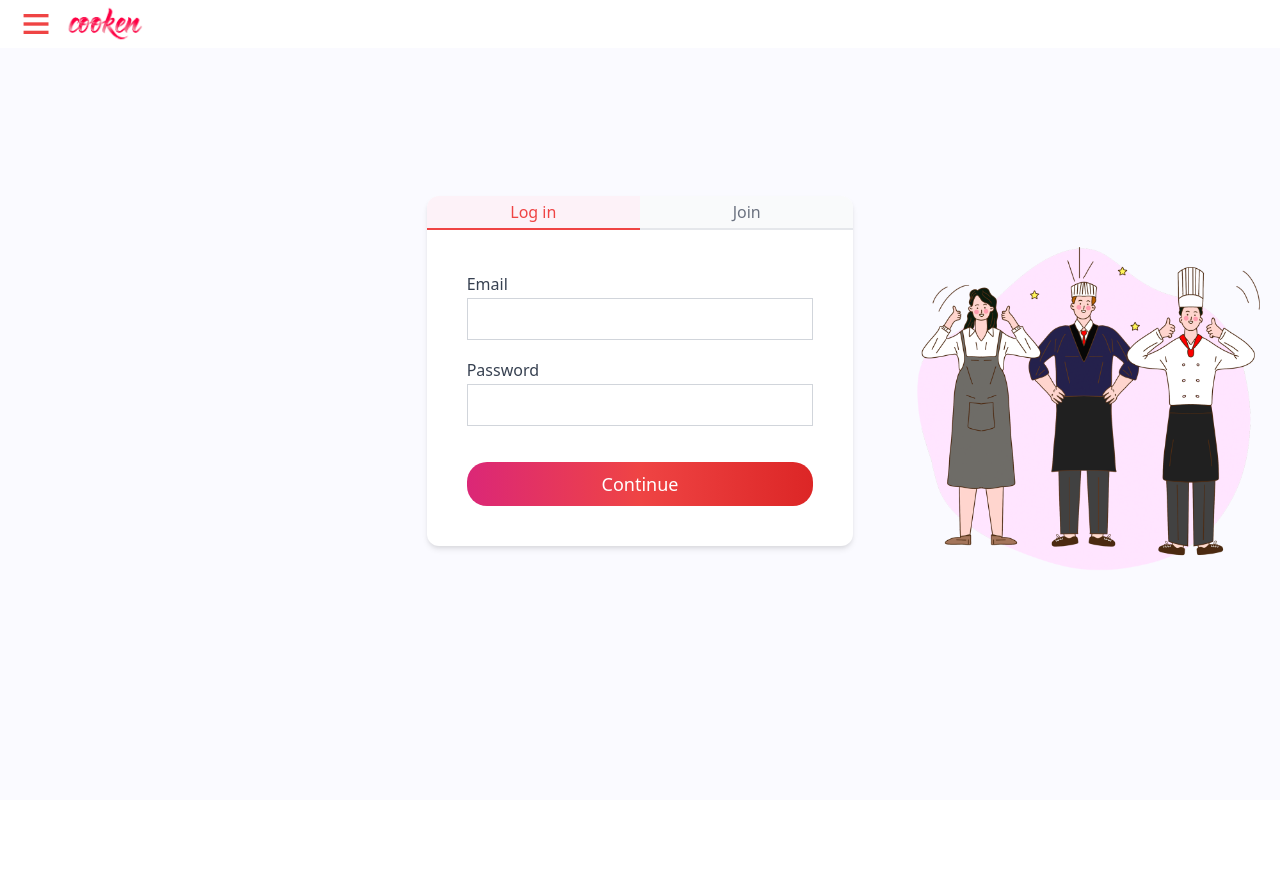
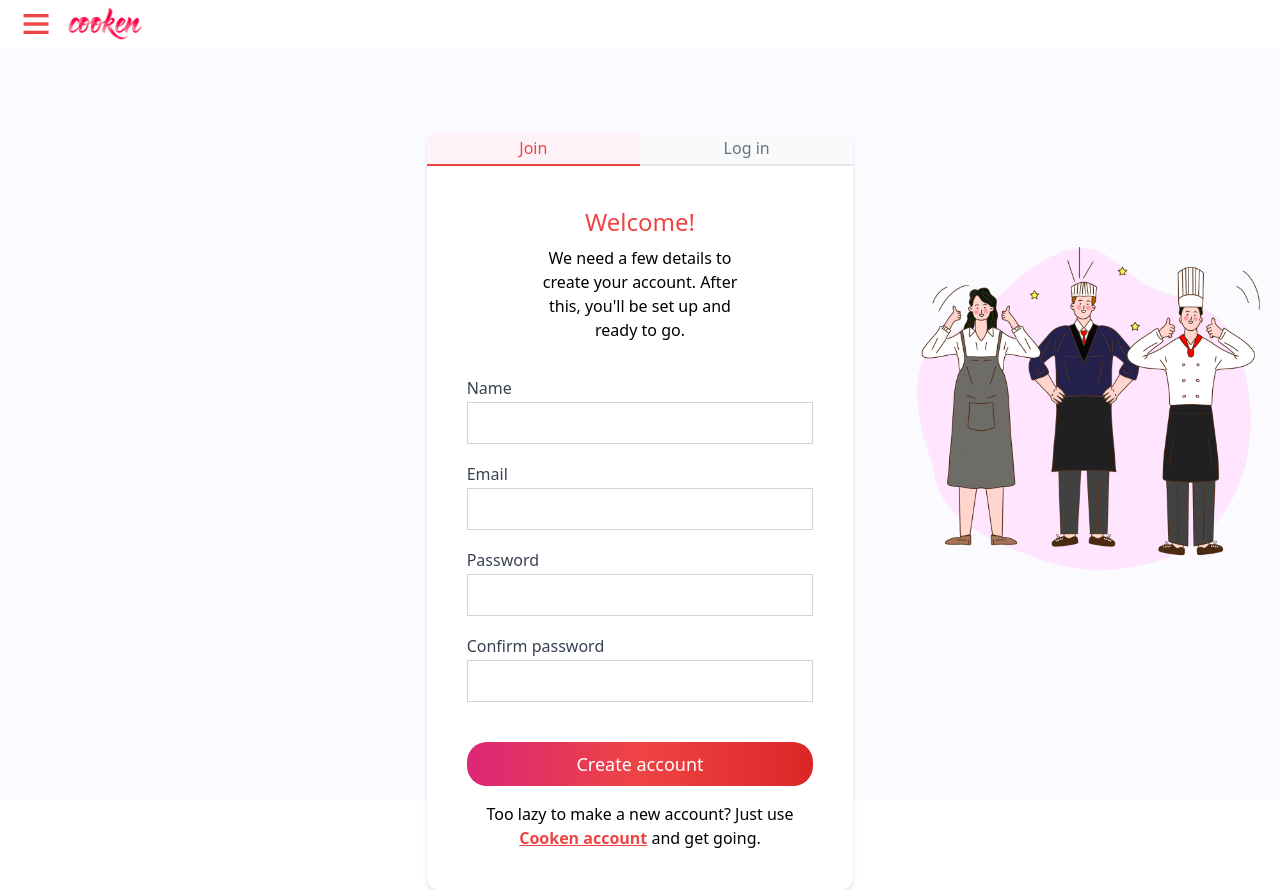
Before and after one commit to risanto/cooken, a React (Create React App) app in the folder client/: page /joinLogin in a window 1280 px wide. Before the commit the page ends 800 px from the top, so only its background shows below. Built offline with nearby package versions, Linux system fonts and the light colour scheme.

Commit message:
Style joinLogin page

```diff
--- a/client/src/components/views/JoinLogin.js
+++ b/client/src/components/views/JoinLogin.js
@@ -3,10 +3,10 @@ import Nav2 from '../Nav2'
 
 const JoinLogin = () => {
 
-    const [loginActive, setLoginActive] = useState(true)
+    const [joinActive, setJoinActive] = useState(true)
 
-    const toggleLoginActive = (boolean) => {
-        setLoginActive(boolean)
+    const toggleJoinActive = (boolean) => {
+        setJoinActive(boolean)
     }
 
     const activeH2Classnames = "cursor-pointer flex-1 inline-block py-1 text-base text-center text-red-500 border-b-2 border-red-500 bg-pink-50"
@@ -15,39 +15,68 @@ const JoinLogin = () => {
 
     return (
         <div
-        style={{ backgroundImage: "url('/chef-celebration.png')"}}
-        className="h-screen bg-no-repeat bg-contain below-sm-500:bg-none bg-30% sm-500:bg-chef-celebration sm-500:bg-right sm-500:bg-indigo-10 relative"
+            style={{ backgroundImage: "url('/chef-celebration.png')" }}
+            className="h-screen bg-no-repeat bg-contain below-sm-500:bg-none bg-30% sm-500:bg-chef-celebration sm-500:bg-right sm-500:bg-indigo-10 relative"
         >
             <Nav2 />
 
-            <section className="relative flex flex-col w-full pb-10 bg-white sm-500:mt-5 sm-500:rounded-lg sm-500:shadow-md sm-500:w-2/3 md:w-1/3 sm-500:mx-auto sm-500:top-32">
+            <section className="relative flex flex-col w-full pb-10 bg-white sm-500:mt-5 sm-500:rounded-lg sm-500:shadow-md sm-500:w-2/3 lg:w-1/3 sm-500:mx-auto sm-500:top-16">
                 <div className="flex justify-around">
-                    {/* Ingredients / Directions */}
+                    {/* Join / log in */}
                     <h2
                         className={
-                            (loginActive ? activeH2Classnames : inactiveH2Classnames) + ' sm-500:rounded-tl-lg'
+                            (joinActive ? activeH2Classnames : inactiveH2Classnames) + ' sm-500:rounded-tl-lg'
                         }
-                        onClick={() => toggleLoginActive(true)}
-                    >Log in</h2>
+                        onClick={() => toggleJoinActive(true)}
+                    >Join</h2>
                     <h2
                         className={
-                            (loginActive ? inactiveH2Classnames : activeH2Classnames) + ' sm-500:rounded-tr-lg'
+                            (joinActive ? inactiveH2Classnames : activeH2Classnames) + ' sm-500:rounded-tr-lg'
                         }
-                        onClick={() => toggleLoginActive(false)}
-                    >Join</h2>
+                        onClick={() => toggleJoinActive(false)}
+                    >Log in</h2>
                 </div>
 
-                <div className="flex flex-col px-10 pt-10">
-                    <div className="relative mb-4">
+                {/* Join */}
+                <div className={(joinActive ? "" : "hidden ") + "flex flex-col px-10 pt-10"}>
+                    <p className={"text-2xl text-center text-red-500"}>Welcome!</p>
+                    <p className="mt-2 text-center xl:mx-16">We need a few details to create your account. After this, you'll be set up and ready to go.</p>
+                    <div className="relative mt-8">
+                        <label for="email" className="leading-7 text-gray-700">Name</label>
+                        <input type="email" name="email" className="w-full px-3 py-1 text-base leading-8 text-gray-700 transition-colors duration-200 ease-in-out bg-white border border-gray-300 rounded outline-none focus:border-red-500 focus:ring-2 focus:ring-red-200" />
+                    </div>
+                    <div className="relative mt-4">
                         <label for="email" className="leading-7 text-gray-700">Email</label>
-                        <input type="email" id="email" name="email" className="w-full px-3 py-1 text-base leading-8 text-gray-700 transition-colors duration-200 ease-in-out bg-white border border-gray-300 rounded outline-none focus:border-red-500 focus:ring-2 focus:ring-red-200" />
+                        <input type="email" name="email" className="w-full px-3 py-1 text-base leading-8 text-gray-700 transition-colors duration-200 ease-in-out bg-white border border-gray-300 rounded outline-none focus:border-red-500 focus:ring-2 focus:ring-red-200" />
                     </div>
-                    <div className="relative mb-4">
+                    <div className="relative mt-4">
                         <label for="email" className="leading-7 text-gray-700">Password</label>
-                        <input type="password" id="password" name="password" className="w-full px-3 py-1 text-base leading-8 text-gray-700 transition-colors duration-200 ease-in-out bg-white border border-gray-300 rounded outline-none focus:border-red-500 focus:ring-2 focus:ring-red-200" />
+                        <input type="password" name="password" className="w-full px-3 py-1 text-base leading-8 text-gray-700 transition-colors duration-200 ease-in-out bg-white border border-gray-300 rounded outline-none focus:border-red-500 focus:ring-2 focus:ring-red-200" />
+                    </div>
+                    <div className="relative mt-4">
+                        <label for="email" className="leading-7 text-gray-700">Confirm password</label>
+                        <input type="password" name="password" className="w-full px-3 py-1 text-base leading-8 text-gray-700 transition-colors duration-200 ease-in-out bg-white border border-gray-300 rounded outline-none focus:border-red-500 focus:ring-2 focus:ring-red-200" />
                     </div>
 
-                    <button className="px-6 py-2 mt-5 text-lg text-white bg-red-600 border-0 focus:outline-none bg-gradient-to-r from-pink-600 hover:from-pink-500 via-red-500 hover:via-red-400 to-red-600 hover:to-red-500 rounded-xl">Continue</button>
+                    <button className="px-6 py-2 mt-10 text-lg text-white bg-red-600 border-0 focus:outline-none bg-gradient-to-r from-pink-600 hover:from-pink-500 via-red-500 hover:via-red-400 to-red-600 hover:to-red-500 rounded-xl">Create account</button>
+
+                    <p className="mt-4 text-center">Too lazy to make a new account? Just use <a className="font-bold text-red-500 underline cursor-pointer">Cooken account</a> and get going.</p>
+                </div>
+
+                {/* Log in */}
+                <div className={(joinActive ? "hidden " : "") + "flex flex-col px-10 pt-10"}>
+                    <p className={"text-2xl text-center text-red-500"}>Welcome back!</p>
+                    <p className="mt-2 text-center">Please log in with your account details below.</p>
+                    <div className="relative mt-8">
+                        <label for="email" className="leading-7 text-gray-700">Email</label>
+                        <input type="email" name="email" className="w-full px-3 py-1 text-base leading-8 text-gray-700 transition-colors duration-200 ease-in-out bg-white border border-gray-300 rounded outline-none focus:border-red-500 focus:ring-2 focus:ring-red-200" />
+                    </div>
+                    <div className="relative mt-4">
+                        <label for="email" className="leading-7 text-gray-700">Password</label>
+                        <input type="password" name="password" className="w-full px-3 py-1 text-base leading-8 text-gray-700 transition-colors duration-200 ease-in-out bg-white border border-gray-300 rounded outline-none focus:border-red-500 focus:ring-2 focus:ring-red-200" />
+                    </div>
+
+                    <button className="px-6 py-2 mt-10 text-lg text-white bg-red-600 border-0 focus:outline-none bg-gradient-to-r from-pink-600 hover:from-pink-500 via-red-500 hover:via-red-400 to-red-600 hover:to-red-500 rounded-xl">Log in</button>
                 </div>
             </section>
 
```
Also changed, not shown: 1 other file (tests, documents, lock files or other folders).
